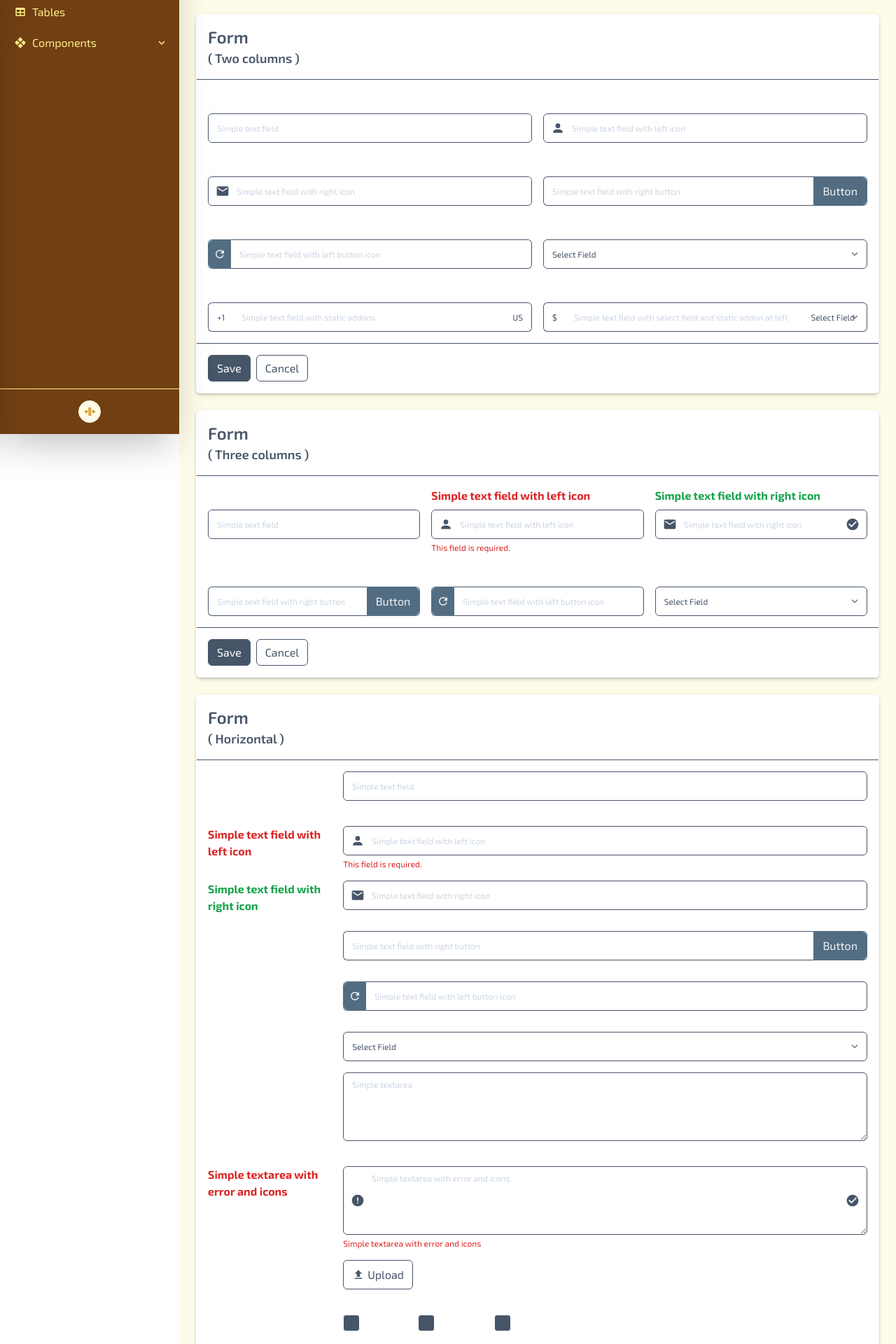
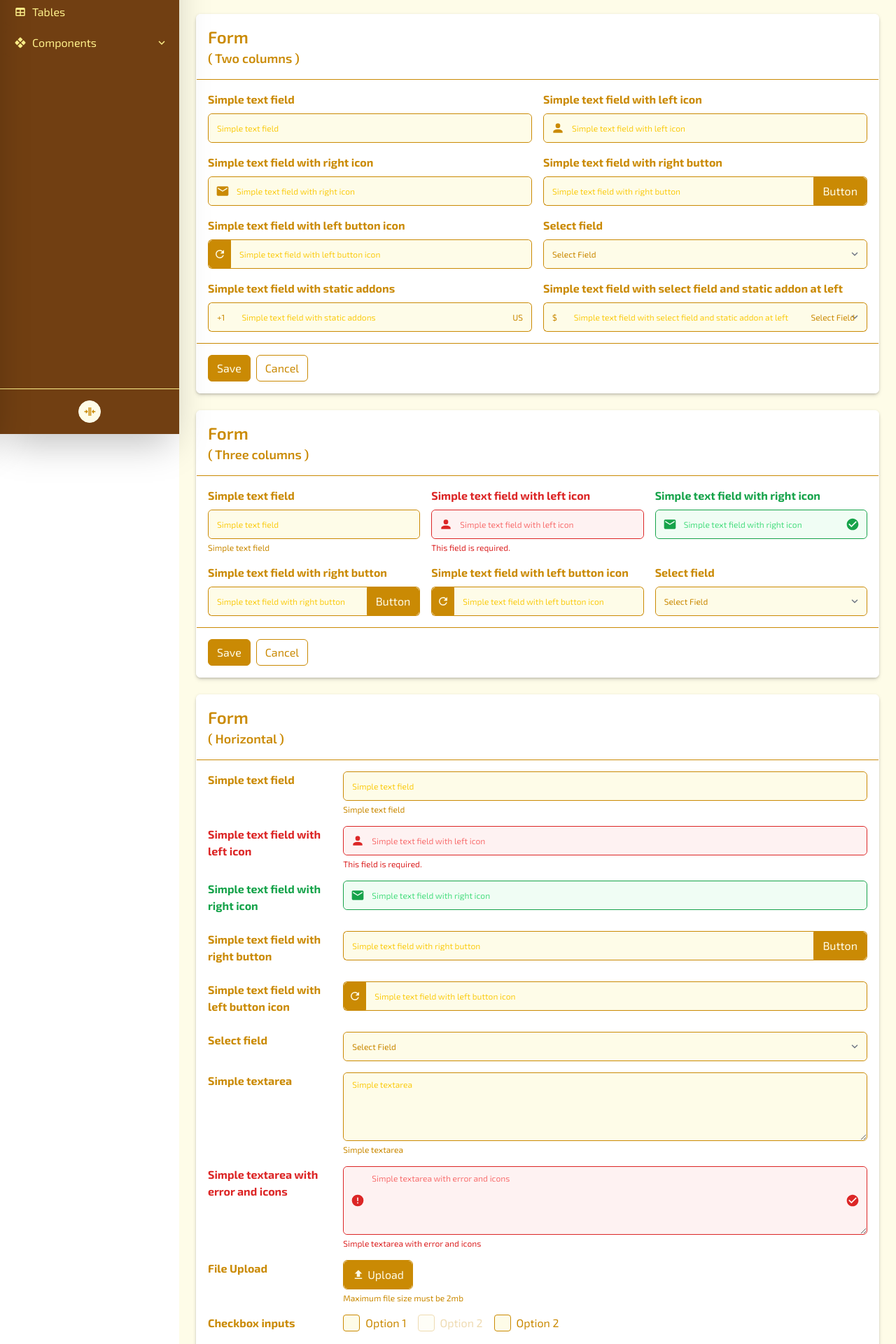
Before and after one commit to vishalkanani99/dmantu-admin, a Vue app: page /forms in a window 1280 px wide. Shown: the part 180-2100 px from the top of the page at 70% size. Built offline with nearby package versions, Linux system fonts and the light colour scheme.

Commit message:
fixed: form fields

```diff
--- a/src/components/form/Field.vue
+++ b/src/components/form/Field.vue
@@ -1,6 +1,7 @@
 <script setup>
   import { computed, ref } from 'vue';
   import { mdiUpload } from '@mdi/js';
+  import { useTheme } from '../../composables/useTheme';
   import Button from '../Button.vue';
   import Icon from '../Icon.vue';
 
@@ -24,6 +25,7 @@
     left: Boolean,
     rounded: Boolean,
     color: String,
+    borderColor: String,
     label: String,
     buttonIcon: String,
     inputLeftIcon: String,
@@ -34,7 +36,11 @@
 
   const emit = defineEmits(['update:modelValue', 'leftIconClick', 'rightIconClick']);
 
+  const { getColorInverse } = useTheme();
+
   const selectedFiles = ref();
+
+  const inverseColor = computed(() => getColorInverse(props.color));
 
   const modelValue = computed({
     get: () => props.modelValue,
@@ -63,9 +69,10 @@
 
   const outerStyle = computed(() => {
     let style = [
-      props.color,
+      props.borderColor ?? props.color,
       'relative flex items-center',
-      props.type === 'file' || props.type === 'button' ? 'border-[--color]' : 'border-[--color-inverse]',
+      props.borderColor || props.type === 'file' || props.type === 'button' || props.type === 'link'
+        ? 'border-[--color]' : 'border-[--color-inverse]',
     ];
 
     if( props.type === 'file' ) {
@@ -91,7 +98,7 @@
     return [
       props.color,
       'flex items-center w-full py-2',
-      'text-xs focus:outline-none focus:z-[1] border-0 focus:ring',
+      'text-xs focus:outline-none focus:z-[1] border-0 focus:ring-2',
       props.type === 'textarea' ? 'h-24' : 'h-10',
       props.inputLeftIcon ? 'pl-10' : 'pl-3',
       props.inputRightIcon ? 'pr-10' : 'pr-3',
@@ -152,7 +159,7 @@
           @change="fileInput"
         />
       </label>
-      <Field v-if="selectedFiles" type="static" right>
+      <Field v-if="selectedFiles" type="static" :color="inverseColor" right>
         <span class="text-etext-ellipsis">{{ selectedFiles }}</span>
       </Field>
     </template>
--- a/src/components/form/FieldOption.vue
+++ b/src/components/form/FieldOption.vue
@@ -1,5 +1,5 @@
 <script setup>
-import { computed } from 'vue';
+import { computed, ref, shallowRef } from 'vue';
 import Icon from '../Icon.vue';
 
 defineOptions({
@@ -13,6 +13,7 @@ const props = defineProps({
     validator: (value) => ["checkbox", "radio", "switch", "icon"].includes(value),
   },
   color: String,
+  colorOnUncheck: String,
   iconPath: String,
   label: String,
   rootEl: String,
@@ -22,6 +23,9 @@ const props = defineProps({
 });
 
 const emit = defineEmits(["update:modelValue"]);
+
+const inputRef = ref();
+const color = shallowRef(props.colorOnUncheck && inputRef.value?.checked ? props.colorOnUncheck : props.color);
 
 const modelValue = computed({
   get: () => props.modelValue,
@@ -45,7 +49,6 @@ const borderStyle = computed(() => {
   ];
 
   return [
-    props.color,
     'border border-[--color] peer-checked:border-[--color]',
     { 'peer-checked:border-4': props.type !== 'switch' },
     props.type === 'switch' ? switchBtnStyle : '',
@@ -84,14 +87,16 @@ const backgroundStyle = computed(() => {
 
   if( props.type === 'icon' ) {
     return [
-      props.color,
-      'bg-transparent text-[--color-inverse] peer-checked:text-[--color]',
+      color.value,
+      'bg-transparent peer-checked:text-[--color]',
+      props.colorOnUncheck ? 'text-[--color]' : 'text-[--color-inverse]',
     ];
   }
 
   return [
-    props.color,
-    'bg-[--color-inverse] peer-checked:bg-[--color]',
+    color.value,
+    props.colorOnUncheck ? 'bg-[--color]' : 'bg-[--color-inverse]',
+    'peer-checked:bg-[--color]',
     { 'before:bg-[--color-inverse]': props.type === 'switch' },
     { 'peer-checked:bg-[url("/done.svg")]' : props.type === 'checkbox' },
     { 'peer-checked:bg-[url("/dot.svg")]' : props.type === 'radio' },
@@ -109,6 +114,10 @@ const inputType = computed(() =>
 );
 
 const rootEl = computed(() => props.rootEl ?? 'label' );
+
+const updateColor = (e) => {
+  color.value = props.colorOnUncheck && !e.target.checked ? props.colorOnUncheck : props.color;
+}
 </script>
 
 <template>
@@ -121,33 +130,35 @@ const rootEl = computed(() => props.rootEl ?? 'label' );
     }"
   >
     <input
+      ref="inputRef"
       v-model="modelValue"
       v-bind="{
         value: $attrs.value,
+        disabled: $attrs.disabled,
         onClick: $attrs.onClick,
         onChange: $attrs.onChange,
         onInput: $attrs.onInput,
       }"
       :type="inputType"
       class="hidden opacity-0 peer"
+      @change="updateColor"
     />
     <Icon
       v-if="type === 'icon'"
       :class="[
+        backgroundStyle,
         mixedStyle,
-        backgroundStyle,
         disabledStyle
       ]"
       :path="iconPath"
       size="24"
-      isPlain
     />
     <span
       v-else
       :class="[
+        backgroundStyle,
         borderStyle,
         mixedStyle,
-        backgroundStyle,
         disabledStyle
       ]"
     />
--- a/src/pages/forms.vue
+++ b/src/pages/forms.vue
@@ -91,47 +91,53 @@ const hello = (e) => {
   <LayoutAuthenticated>
     <Section
       title="Forms"
+      :color="activeColors.default"
       :iconPath="mdiFormSelect"
       :btnIconPath="mdiCog"
     >
       <Form
         title="Form"
         subTitle="( Two columns )"
+        color="white"
+        :headerColor="activeColors.default"
+        :footerColor="activeColors.default"
+        :btnColor="activeColors.default"
+        :bodyColor="activeColors.default"
         twoColumns
       >
         <FieldGroup label="Simple text field" >
-          <Field v-model="form.field1" placeholder="Simple text field" color="theme-light" />
+          <Field v-model="form.field1" placeholder="Simple text field" :color="activeColors.inverse" />
         </FieldGroup>
         <FieldGroup label="Simple text field with left icon" >
-          <Field v-model="form.field2" placeholder="Simple text field with left icon" :inputLeftIcon="mdiAccount" color="theme-light" />
+          <Field v-model="form.field2" placeholder="Simple text field with left icon" :inputLeftIcon="mdiAccount" :color="activeColors.inverse" />
         </FieldGroup>
         <FieldGroup label="Simple text field with right icon" >
-          <Field v-model="form.field3" placeholder="Simple text field with right icon" :inputLeftIcon="mdiEmail" color="theme-light" />
+          <Field v-model="form.field3" placeholder="Simple text field with right icon" :inputLeftIcon="mdiEmail" :color="activeColors.inverse" />
         </FieldGroup>
         <FieldGroup label="Simple text field with right button" multiFields>
-          <Field v-model="form.field4" placeholder="Simple text field with right button" color="theme-light" left expanded />
-          <Field type="button" color="theme" label="Button" right />
+          <Field v-model="form.field4" placeholder="Simple text field with right button" :color="activeColors.inverse" left expanded />
+          <Field type="button" :color="activeColors.default" label="Button" right />
         </FieldGroup>
         <FieldGroup label="Simple text field with left button icon" multiFields>
-          <Field type="button" :buttonIcon="mdiRefresh" color="theme" left />
-          <Field v-model="form.field5" placeholder="Simple text field with left button icon" color="theme-light" right expanded />
+          <Field type="button" :buttonIcon="mdiRefresh" :color="activeColors.default" left />
+          <Field v-model="form.field5" placeholder="Simple text field with left button icon" :color="activeColors.inverse" right expanded />
         </FieldGroup>
         <FieldGroup label="Select field" >
-          <Field v-model="form.field6" type="select" color="theme-light">
+          <Field v-model="form.field6" type="select" :color="activeColors.inverse">
             <option value="">Select Field</option>
             <option value="1">Option 1</option>
             <option value="2">Option 2</option>
           </Field>
         </FieldGroup>
         <FieldGroup label="Simple text field with static addons" multiFields>
-          <Field type="static" color="theme-light" left > +1 </Field>
-          <Field v-model="form.field7" placeholder="Simple text field with static addons" color="theme-light" middle expanded />
-          <Field type="static" color="theme-light" right > US </Field>
+          <Field type="static" :color="activeColors.inverse" left > +1 </Field>
+          <Field v-model="form.field7" placeholder="Simple text field with static addons" :color="activeColors.inverse" middle expanded />
+          <Field type="static" :color="activeColors.inverse" right > US </Field>
         </FieldGroup>
         <FieldGroup label="Simple text field with select field and static addon at left" multiFields>
-          <Field type="static" color="theme-light" left > $ </Field>
-          <Field v-model="form.field8" placeholder="Simple text field with select field and static addon at left" color="theme-light" middle expanded />
-          <Field v-model="form.field9"  type="select" color="theme-light" right outerStyle="w-1/5" >
+          <Field type="static" :color="activeColors.inverse" left > $ </Field>
+          <Field v-model="form.field8" placeholder="Simple text field with select field and static addon at left" :color="activeColors.inverse" middle expanded />
+          <Field v-model="form.field9"  type="select" :color="activeColors.inverse" right outerStyle="w-1/5" >
             <option value="">Select Field</option>
             <option value="1">Option 1</option>
             <option value="2">Option 2</option>
@@ -141,18 +147,22 @@ const hello = (e) => {
       <Form
         title="Form"
         subTitle="( Three columns )"
+        color="white"
+        :headerColor="activeColors.default"
+        :footerColor="activeColors.default"
+        :btnColor="activeColors.default"
+        :bodyColor="activeColors.default"
         threeColumns
       >
         <FieldGroup label="Simple text field" help="Simple text field" >
-          <Field v-model="form.field1" placeholder="Simple text field" color="theme-light" />
+          <Field v-model="form.field1" placeholder="Simple text field" :color="activeColors.inverse" />
         </FieldGroup>
         <FieldGroup label="Simple text field with left icon" error="This field is required." >
           <Field
             v-model="form.field2"
             placeholder="Simple text field with left icon"
             :inputLeftIcon="mdiAccount"
-            color="theme-light"
-            hasError
+            color="danger-inverse"
           />
         </FieldGroup>
         <FieldGroup label="Simple text field with right icon" success=" ">
@@ -161,20 +171,19 @@ const hello = (e) => {
             placeholder="Simple text field with right icon"
             :inputLeftIcon="mdiEmail"
             :inputRightIcon="mdiCheckCircle"
-            color="theme-light"
-            hasSuccess
+            color="success-inverse"
           />
         </FieldGroup>
         <FieldGroup label="Simple text field with right button" multiFields>
-          <Field v-model="form.field4" placeholder="Simple text field with right button" color="theme-light" left expanded />
-          <Field type="button" color="theme" label="Button" right />
+          <Field v-model="form.field4" placeholder="Simple text field with right button" :color="activeColors.inverse" left expanded />
+          <Field type="button" :color="activeColors.default" label="Button" right />
         </FieldGroup>
         <FieldGroup label="Simple text field with left button icon" multiFields>
-          <Field type="button" :buttonIcon="mdiRefresh" color="theme" left />
-          <Field v-model="form.field5" placeholder="Simple text field with left button icon" color="theme-light" right expanded />
+          <Field type="button" :buttonIcon="mdiRefresh" :color="activeColors.default" left />
+          <Field v-model="form.field5" placeholder="Simple text field with left button icon" :color="activeColors.inverse" right expanded />
         </FieldGroup>
         <FieldGroup label="Select field">
-          <Field v-model="form.field6" type="select" color="theme-light">
+          <Field v-model="form.field6" type="select" :color="activeColors.inverse">
             <option value="">Select Field</option>
             <option value="1">Option 1</option>
             <option value="2">Option 2</option>
@@ -184,17 +193,21 @@ const hello = (e) => {
       <Form
         title="Form"
         subTitle="( Horizontal )"
+        color="white"
+        :headerColor="activeColors.default"
+        :footerColor="activeColors.default"
+        :btnColor="activeColors.default"
+        :bodyColor="activeColors.default"
       >
         <FieldGroup label="Simple text field" help="Simple text field" horizontal >
-          <Field v-model="form.field1" placeholder="Simple text field" color="theme-light" />
+          <Field v-model="form.field1" placeholder="Simple text field" :color="activeColors.inverse" />
         </FieldGroup>
         <FieldGroup label="Simple text field with left icon" error="This field is required." horizontal >
           <Field
             v-model="form.field2"
             placeholder="Simple text field with left icon"
             :inputLeftIcon="mdiAccount"
-            color="theme-light"
-            hasError
+            color="danger-inverse"
           />
         </FieldGroup>
         <FieldGroup label="Simple text field with right icon" success=" " horizontal >
@@ -202,41 +215,39 @@ const hello = (e) => {
             v-model="form.field3"
             placeholder="Simple text field with right icon"
             :inputLeftIcon="mdiEmail"
-            color="theme-light"
-            hasSuccess
+            color="success-inverse"
           />
         </FieldGroup>
         <FieldGroup label="Simple text field with right button" multiFields horizontal >
-          <Field v-model="form.field4" placeholder="Simple text field with right button" color="theme-light" left expanded />
-          <Field type="button" color="theme" label="Button" right />
+          <Field v-model="form.field4" placeholder="Simple text field with right button" :color="activeColors.inverse" left expanded />
+          <Field type="button" :color="activeColors.default" label="Button" right />
         </FieldGroup>
         <FieldGroup label="Simple text field with left button icon" multiFields horizontal >
-          <Field type="button" :buttonIcon="mdiRefresh" color="theme" left />
-          <Field v-model="form.field5" placeholder="Simple text field with left button icon" color="theme-light" right expanded horizontal />
+          <Field type="button" :buttonIcon="mdiRefresh" :color="activeColors.default" left />
+          <Field v-model="form.field5" placeholder="Simple text field with left button icon" :color="activeColors.inverse" right expanded horizontal />
         </FieldGroup>
         <FieldGroup label="Select field" horizontal >
-          <Field v-model="form.field6" type="select" color="theme-light">
+          <Field v-model="form.field6" type="select" :color="activeColors.inverse">
             <option value="">Select Field</option>
             <option value="1">Option 1</option>
             <option value="2">Option 2</option>
           </Field>
         </FieldGroup>
         <FieldGroup label="Simple textarea" help="Simple textarea" horizontal >
-          <Field v-model="form.field7" type="textarea" placeholder="Simple textarea" color="theme-light" />
+          <Field v-model="form.field7" type="textarea" placeholder="Simple textarea" :color="activeColors.inverse" />
         </FieldGroup>
         <FieldGroup label="Simple textarea with error and icons" error="Simple textarea with error and icons" horizontal >
           <Field
             v-model="form.field8"
             type="textarea"
             placeholder="Simple textarea with error and icons"
-            color="theme-light"
             :inputLeftIcon="mdiAlertCircle"
             :inputRightIcon="mdiCheckCircle"
-            hasError
+            color="danger-inverse"
           />
         </FieldGroup>
         <FieldGroup label="File Upload" help="Maximum file size must be 2mb" horizontal >
-          <Field v-model="form.file" type="file" color="theme-light" />
+          <Field v-model="form.file" type="file" :color="activeColors.default" />
         </FieldGroup>
         <FieldGroup label="Checkbox inputs" optionsGroup horizontal >
           <FieldOption v-model="form.checkbox" label="Option 1" value="1" />
@@ -256,13 +267,13 @@ const hello = (e) => {
         <FieldGroup label="Switch inputs" help="Vertical layout" optionsGroup verticalLayout horizontal >
           <FieldOption v-model="form.checkboxes" type="switch" color="info" label="Switch 1" value="1" disabled />
           <FieldOption v-model="form.checkboxes" type="switch" color="danger" label="Switch 2" value="2" />
-          <FieldOption v-model="form.checkboxes" type="switch" color="warning" label="Switch 3" value="3" />
+          <FieldOption v-model="form.checkboxes" type="switch" color="warning" colorOnUncheck="white-primary" label="Switch 3" value="3" />
         </FieldGroup>
         <FieldGroup label="Icon Checkbox Inputs" help="Vertical layout" optionsGroup verticalLayout horizontal >
           <FieldOption
             v-model="form.checkboxes"
             type="icon"
-            bgOnUncheck="gray"
+            colorOnUncheck="gray"
             color="info"
             :iconPath="mdiHeart"
             label="Icon Checkbox 1"
@@ -272,7 +283,7 @@ const hello = (e) => {
           <FieldOption
             v-model="form.checkboxes"
             type="icon"
-            bgOnUncheck="gray"
+            colorOnUncheck="gray"
             color="success"
             :iconPath="mdiAlertCircle"
             label="Icon Checkbox 2"
@@ -281,7 +292,7 @@ const hello = (e) => {
           <FieldOption
             v-model="form.checkboxes"
             type="icon"
-            bgOnUncheck="gray"
+            colorOnUncheck="gray"
             color="danger"
             :iconPath="mdiHeart"
             label="Icon Checkbox 3"
@@ -298,17 +309,26 @@ const hello = (e) => {
         ]"
         saveBtnLabel="Validate"
         cancelBtnLabel="Reset"
+        color="white"
+        :headerColor="activeColors.default"
+        :footerColor="activeColors.default"
+        :btnColor="isFormValid ? 'danger' : activeColors.default"
+        :bodyColor="activeColors.default"
         @save="isFormValid = true"
         @cancel="isFormValid = false"
       >
         <FieldGroup label="Name" :error="isFormValid ? 'Invalid Field' : ''">
-          <Field v-model="form.name" placeholder="Name" :inputLeftIcon="mdiAccount" color="theme-light" :hasError="isFormValid"/>
+          <Field
+            v-model="form.name"
+            placeholder="Name"
+            :inputLeftIcon="mdiAccount"
+            :color="isFormValid ? 'danger-inverse' : activeColors.inverse"
+          />
         </FieldGroup>
         <FieldGroup label="Mask Input" :error="isFormValid ? 'Invalid Field' : ''" multiFields>
           <Field
             type="static"
-            color="theme-light"
-            :hasError="isFormValid"
+            :color="isFormValid ? 'danger-inverse' : activeColors.inverse"
             left
           >
             (+1)
@@ -317,8 +337,7 @@ const hello = (e) => {
             v-model="form.mask"
             v-mask="'(###) ###-###'"
             placeholder="Mask Input"
-            color="theme-light"
-            :hasError="isFormValid"
+            :color="isFormValid ? 'danger-inverse' : activeColors.inverse"
             right
             expanded
           />
@@ -326,8 +345,7 @@ const hello = (e) => {
         <FieldGroup label="Money Input" :error="isFormValid ? 'Invalid Field' : ''" multiFields>
           <Field
             type="static"
-            color="theme-light"
-            :hasError="isFormValid"
+            :color="isFormValid ? 'danger-inverse' : activeColors.inverse"
             left
           >
             $
@@ -336,8 +354,7 @@ const hello = (e) => {
             v-model="form.money"
             v-money
             placeholder="Money Input"
-            color="theme-light"
-            :hasError="isFormValid"
+            :color="isFormValid ? 'danger-inverse' : activeColors.inverse"
             right
             expanded
             @input="hello"
@@ -349,14 +366,14 @@ const hello = (e) => {
             :type="showPassword ? 'text' : 'password'"
             placeholder="Password"
             :inputRightIcon="showPassword ? mdiEye : mdiEyeOff"
-            color="theme-light"
-            :hasError="isFormValid"
+            :color="isFormValid ? 'danger-inverse' : activeColors.inverse"
             @rightIconClick="showPassword = !showPassword"
           />
         </FieldGroup>
         <FieldGroup label="List Box">
           <ListBox
             v-model="form.listbox"
+            :color="activeColors.inverse"
             :options="optionsArrStr"
           />
         </FieldGroup>
@@ -364,6 +381,7 @@ const hello = (e) => {
           <AutoComplete
             v-model="form.autocomplete"
             :options="optionsArrObjs"
+            :color="activeColors.inverse"
             displayKey="name"
           />
         </FieldGroup>
@@ -371,6 +389,7 @@ const hello = (e) => {
           <ComboBox
             v-model="form.combobox"
             :options="optionsArrRecursiveObjs"
+            :color="activeColors.inverse"
             displayKey="name"
             taggable
           />
@@ -382,10 +401,10 @@ const hello = (e) => {
           <Calendar />
         </FieldGroup>
         <FieldGroup label="Date Picker">
-          <DatePicker v-model="form.date" />
+          <DatePicker v-model="form.date" :calendarColor="activeColors.inverse" />
         </FieldGroup>
         <FieldGroup label="Date Picker Modal">
-          <DatePicker v-model="form.date" hasModalView />
+          <DatePicker v-model="form.date" hasModalView :calendarColor="activeColors.inverse" />
         </FieldGroup>
         <ProgressBar v-model="form.progress" :max="1000" />
         <ProgressBar v-model="form.progress" :max="10000" >
```
